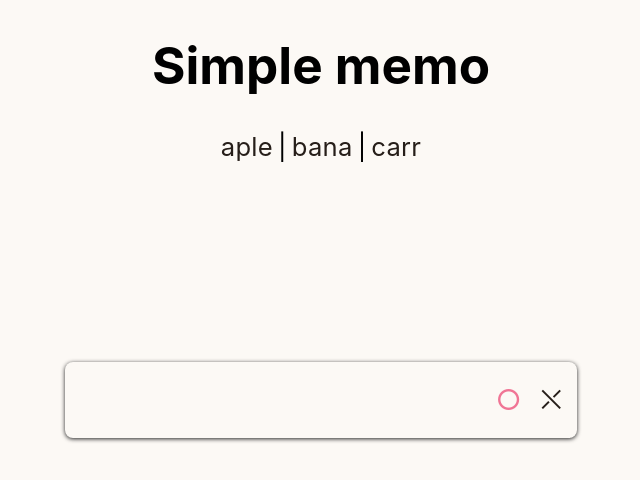
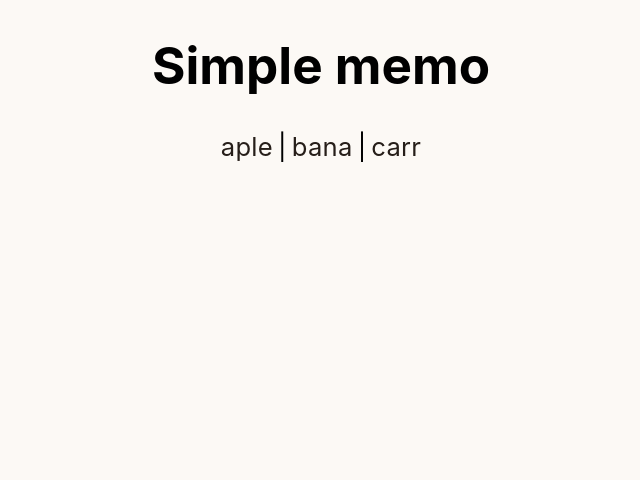
Before and after one commit to hee-develop/simple-memo, a React (Create React App) app: page / in a window 1280 px wide. Shown: the top 480 px of the page, without its empty margins (319-959 px from the left). Built offline with nearby package versions, Linux system fonts and the light colour scheme.

Commit message:
autoopen when background clicked

```diff
--- a/src/App.tsx
+++ b/src/App.tsx
@@ -7,11 +7,13 @@ import { removeTargetFromArray } from './functions/modifyArray';
 
 
 function App() {
+  const [isAddModalVisible, setIsAddModalVisible] = useState(false);
+
   const [memos, setMemos] = useState(['aple', 'bana', 'carr']);
   const title = 'Simple memo';
 
   return (
-    <div className="App">
+    <div className="App" onClick={() => setIsAddModalVisible(true)}>
       <h1>{title}</h1>
       <div>
         {memos.map((memo, idx) => (
@@ -30,8 +32,9 @@ function App() {
       </div>
 
       <AddModal
+        isVisible={isAddModalVisible}
         onConfirmed={(str) => setMemos(prev => [...prev, str])}
-        onCanceled={() => null}
+        onCanceled={() => setIsAddModalVisible(false)}
       />
     </div>
   );
--- a/src/components/AddModal.tsx
+++ b/src/components/AddModal.tsx
@@ -1,15 +1,17 @@
 import * as React from 'react';
-import { useCallback, useState } from 'react';
+import { useCallback, useMemo, useState } from 'react';
 
 import styles from '../styles/add_modal.module.scss';
 import Button from './Button';
 
 type Props = {
+  isVisible: boolean,
   onConfirmed: (content: string) => void,
   onCanceled: () => void,
 }
 
 export default function AddModal({
+  isVisible,
   onCanceled,
   onConfirmed,
 }: Props) {
@@ -24,7 +26,7 @@ export default function AddModal({
     setValue('');
   }, [onCanceled]);
 
-  const onKeyDownedCallback = useCallback((ev) => {
+  const onKeyDownedCallback: React.KeyboardEventHandler<HTMLInputElement> = useCallback((ev) => {
     switch (ev.key) {
       case 'Enter':
         confirm();
@@ -36,8 +38,13 @@ export default function AddModal({
     }
   }, [cancel, confirm]);
 
+  const visibilityStyle: React.CSSProperties =  useMemo(() => ({display: isVisible ? 'flex' : 'none'}), [isVisible]);
+
   return (
-    <div className={styles.addModal}>
+    <div
+      className={styles.addModal}
+      onClick={(ev) => ev.stopPropagation()}
+      style={visibilityStyle}>
       <input
         className={styles.addModalInput}
         value={value}
--- a/src/components/Button.tsx
+++ b/src/components/Button.tsx
@@ -6,7 +6,7 @@ type Props = {
   text: string;
   description?: string;
   accent?: boolean;
-  onClicked?: () => void;
+  onClicked?: React.MouseEventHandler<HTMLButtonElement>;
 }
 
 export default function Button({
```
